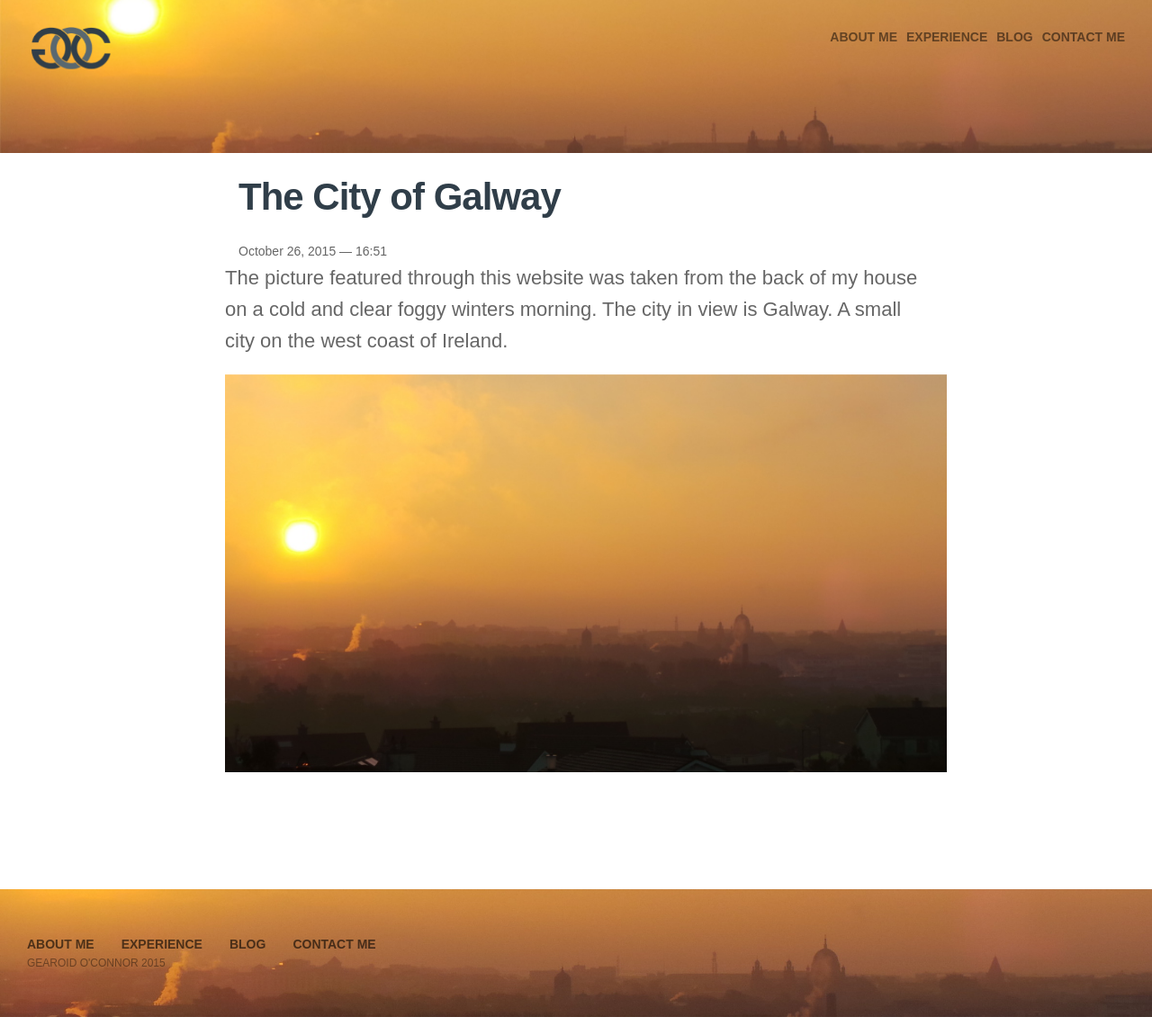
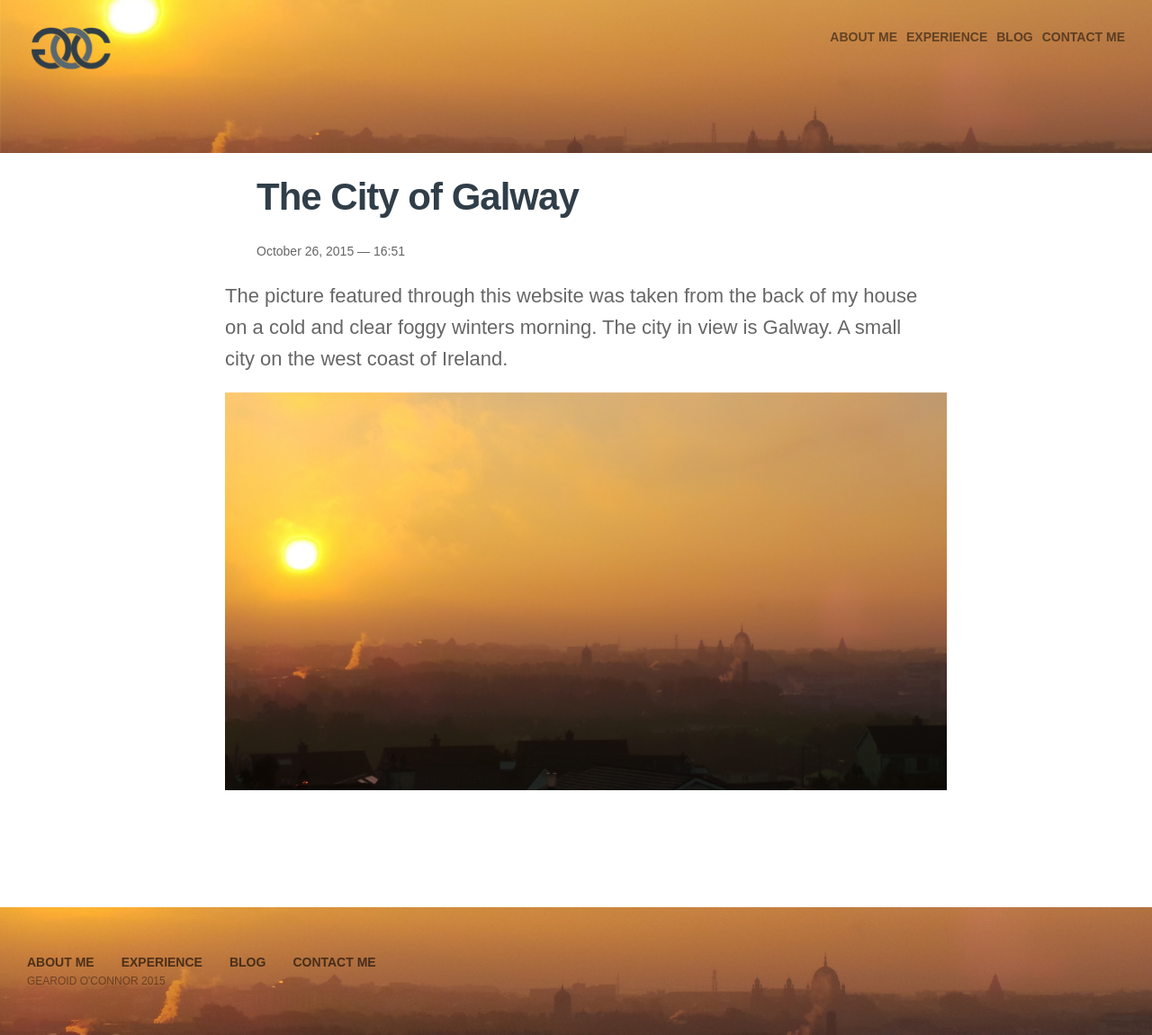
Before and after one commit to bawn92/bawn92.github.io, a Jekyll site: the page built from _posts/blog/2015-10-26-The-beautiful-city-of-galway.markdown, in a window 1280 px wide. Shown: the whole page at 90% size. Built offline with Jekyll 4.4.1, drawn with Linux system fonts in a browser that asks for light colours; nearby versions of some CDN libraries; Markdown is read by kramdown in place of the engine named in the settings.

Commit message:
Update blog for mobile

```diff
--- a/assets/css/main.css
+++ b/assets/css/main.css
@@ -1256,7 +1256,7 @@ form {
 
 @media only screen and (min-width: 220px) {
   .post-header {
-    max-width: 290px;
+    max-width: 270px;
     display: -webkit-box;
     display: -moz-box;
     display: box;
@@ -1280,9 +1280,10 @@ form {
     -ms-justify-content: space-between;
     -o-justify-content: space-between;
     justify-content: space-between;
-    -ms-flex-pack: justify; }
+    -ms-flex-pack: justify;
+    padding-left: 10px; }
   .title:hover {
-    max-width: 250px;
+    max-width: 270px;
     padding-left: 10px;
     display: -webkit-box;
     display: -moz-box;
@@ -1310,14 +1311,17 @@ form {
   .post-title {
     font-size: 42px;
     letter-spacing: -1px;
-    line-height: 1; }
+    line-height: 1;
+    padding-left: 10px; }
   .post-meta {
-    margin-bottom: 0px; }
+    margin-bottom: 0px;
+    padding-bottom: 20px;
+    padding-left: 10px; }
   .post-link {
     display: block;
     font-size: 40px; }
   .post-wrapper {
-    max-width: 300px;
+    max-width: 270px;
     margin: 0 auto;
     font-size: 22px; }
   .comment {
@@ -1326,6 +1330,20 @@ form {
     padding-bottom: 100px; }
   .blurb-blog {
     font-size: 15px;
+    font-weight: 30; } }
+
+@media only screen and (min-width: 650px) {
+  .post-header {
+    max-width: 650px;
+    margin: 0 auto; }
+  .title:hover {
+    max-width: 650px; }
+  .post-wrapper {
+    max-width: 650px; }
+  .comment {
+    max-width: 650px; }
+  .blurb-blog {
+    font-size: 22px;
     font-weight: 30; } }
 
 @media only screen and (min-width: 1070px) {
```
Also changed, not shown: assets/css/3-sections/_post.sass (+26 -6 lines).
